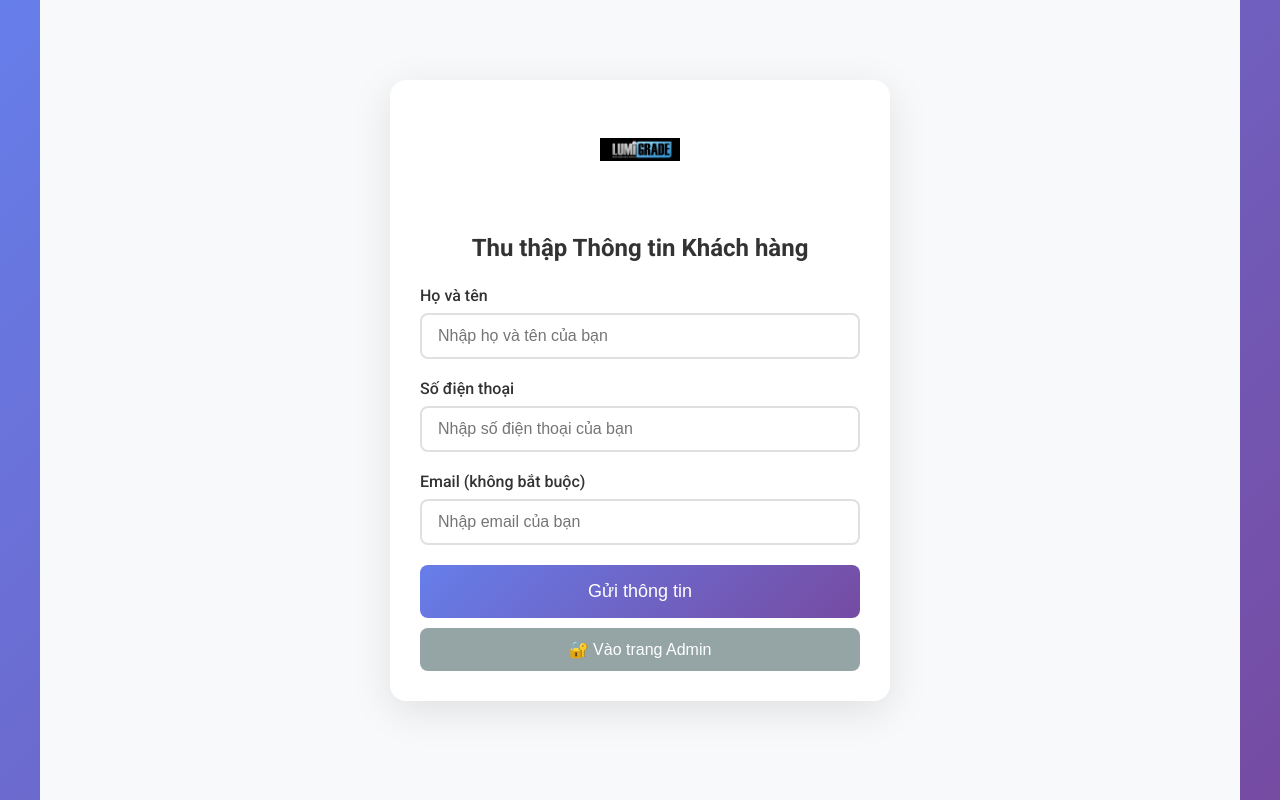
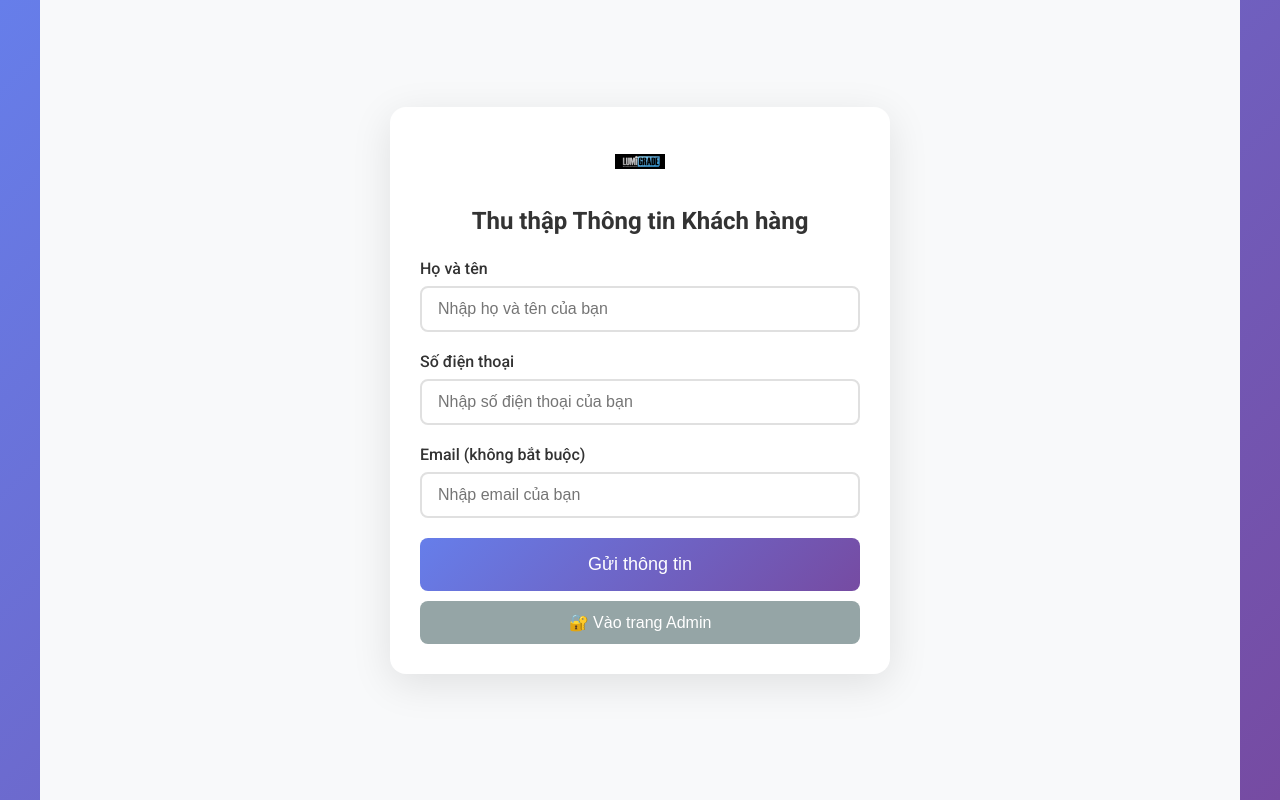
Before and after one commit to pdta1314-collab/khachhang-system, a React (Create React App) app in the folder client/: page / in a window 1280 px wide. Built offline with nearby package versions, Linux system fonts and the light colour scheme.

Commit message:
Make logo smaller and remove white frame

```diff
--- a/client/src/pages/CustomerForm.js
+++ b/client/src/pages/CustomerForm.js
@@ -64,15 +64,14 @@ function CustomerForm() {
     <div className="container" style={{ display: 'flex', justifyContent: 'center', alignItems: 'center', minHeight: '100vh', backgroundColor: '#f8f9fa' }}>
       <div className="card" style={{ width: '100%', maxWidth: '500px', padding: '30px' }}>
         {/* Logo nhỏ ở trên */}
-        <div style={{ textAlign: 'center', marginBottom: '24px' }}>
+        <div style={{ textAlign: 'center', marginBottom: '16px' }}>
           <img
             src="/logo.png"
             alt="Logo"
             style={{
-              width: '80px',
-              height: '80px',
-              objectFit: 'contain',
-              marginBottom: '16px'
+              width: '50px',
+              height: '50px',
+              objectFit: 'contain'
             }}
           />
         </div>
--- a/client/src/pages/VideoDownload.js
+++ b/client/src/pages/VideoDownload.js
@@ -133,15 +133,14 @@ function VideoDownload() {
     <div className="container" style={{ display: 'flex', justifyContent: 'center', alignItems: 'center', minHeight: '100vh', backgroundColor: '#f8f9fa' }}>
       <div className="card" style={{ width: '100%', maxWidth: '500px', padding: '30px' }}>
         {/* Logo nhỏ ở trên */}
-        <div style={{ textAlign: 'center', marginBottom: '24px' }}>
+        <div style={{ textAlign: 'center', marginBottom: '16px' }}>
           <img
             src="/logo.png"
             alt="Logo"
             style={{
-              width: '80px',
-              height: '80px',
-              objectFit: 'contain',
-              marginBottom: '16px'
+              width: '50px',
+              height: '50px',
+              objectFit: 'contain'
             }}
           />
         </div>
```
